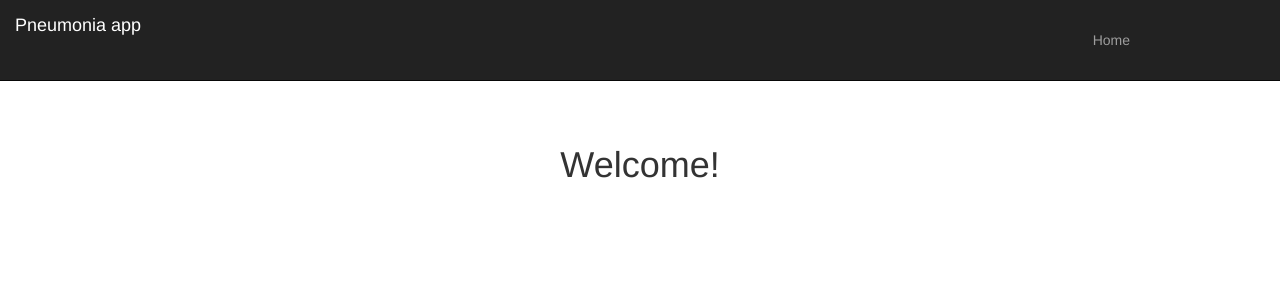
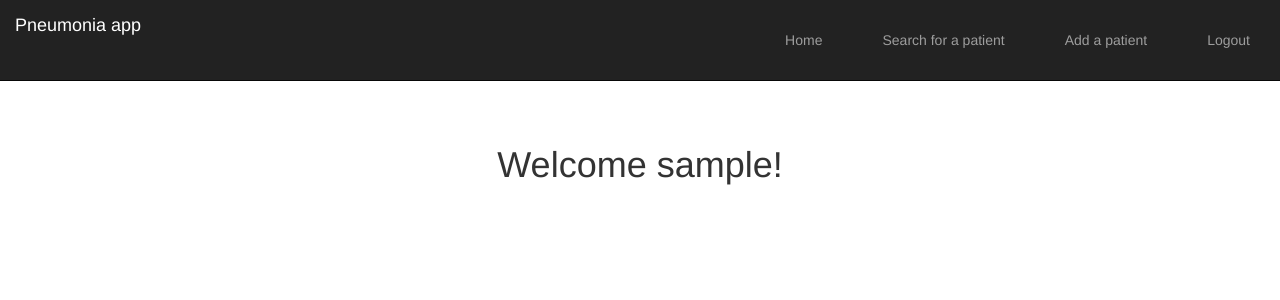
Before and after one commit to JakeDug/datascienceproject, a Flask app: page /welcome in a window 1280 px wide. Shown: the top 300 px of the page. Run offline with Flask 2, Linux system fonts and the light colour scheme; the visitor is signed in with stand-in values (Sample User, id 1); data comes from the database, SQL or seed files in the repository; some libraries are stand-ins or nearby versions.

Commit message:
added nav to logged in pages as well as minor fixes

```diff
--- a/webapp/templates/welcome.html
+++ b/webapp/templates/welcome.html
@@ -10,15 +10,16 @@
       <div id="navbar" class="navbar-collapse collapse">
         <ul class="nav navbar-nav navbar-right">
           <li class="navbar-text"><a href="{{ url_for('welcome')}}">Home</a></li>
-          <li class="navbar-text"><a href="{{ url_for('') }}"></a></li>
-          <li class="navbar-text"><a href="{{ url_for('') }}"></a></li>
+          <li class="navbar-text"><a href="{{ url_for('searchPatient') }}">Search for a patient</a></li>
+          <li class="navbar-text"><a href="{{ url_for('addPatient') }}">Add a patient</a></li>
+          <li class="navbar-text"><a href="{{ url_for('logout') }}">Logout</a></li>
         </ul>
       </div>
   </div>
 </nav>
 
 <div class="container-fluid center_div">
-<h1 class="text-center well-lg"> Welcome! </h1>
+<h1 class="text-center well-lg"> Welcome {{name}}! </h1>
 
 </div>
 {% endblock %}
```
Also changed, not shown: webapp/templates/addPatient.html (+16 -0 lines), webapp/templates/searchPatient.html (+16 -0 lines).
